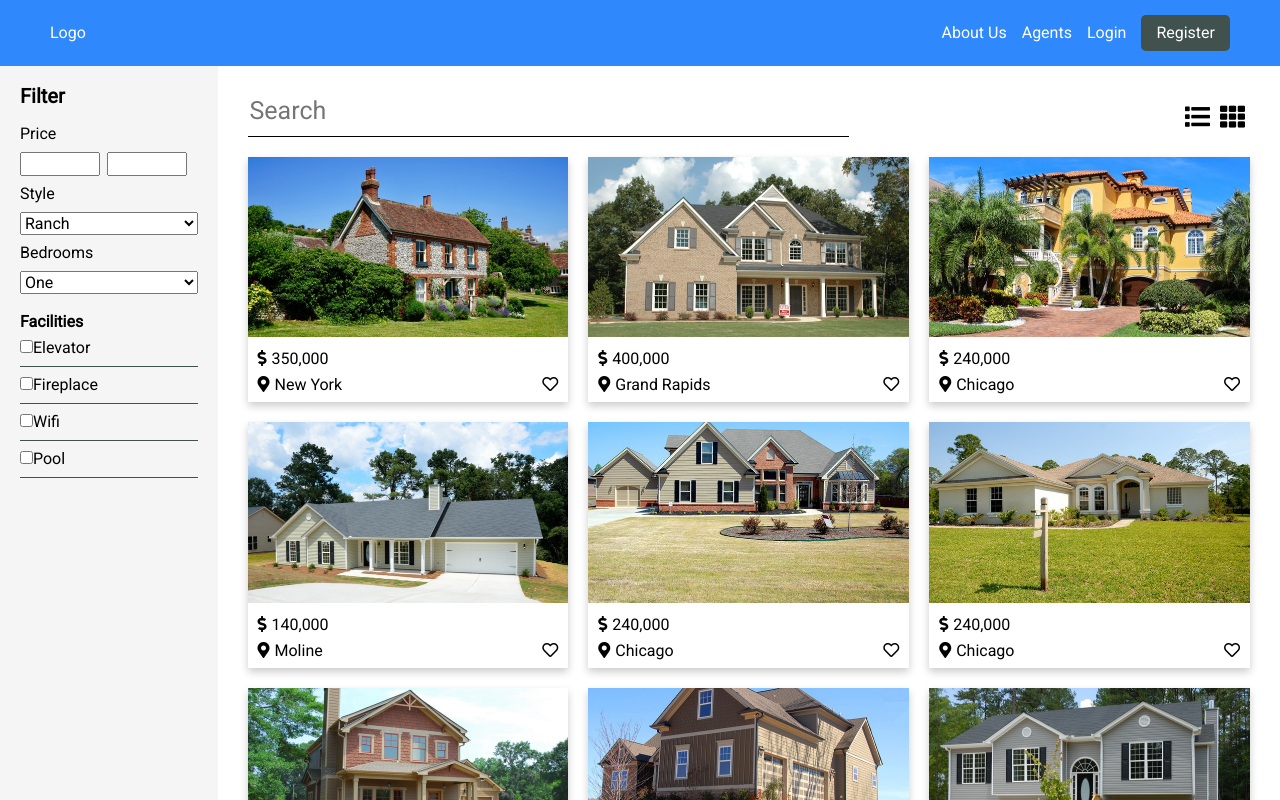
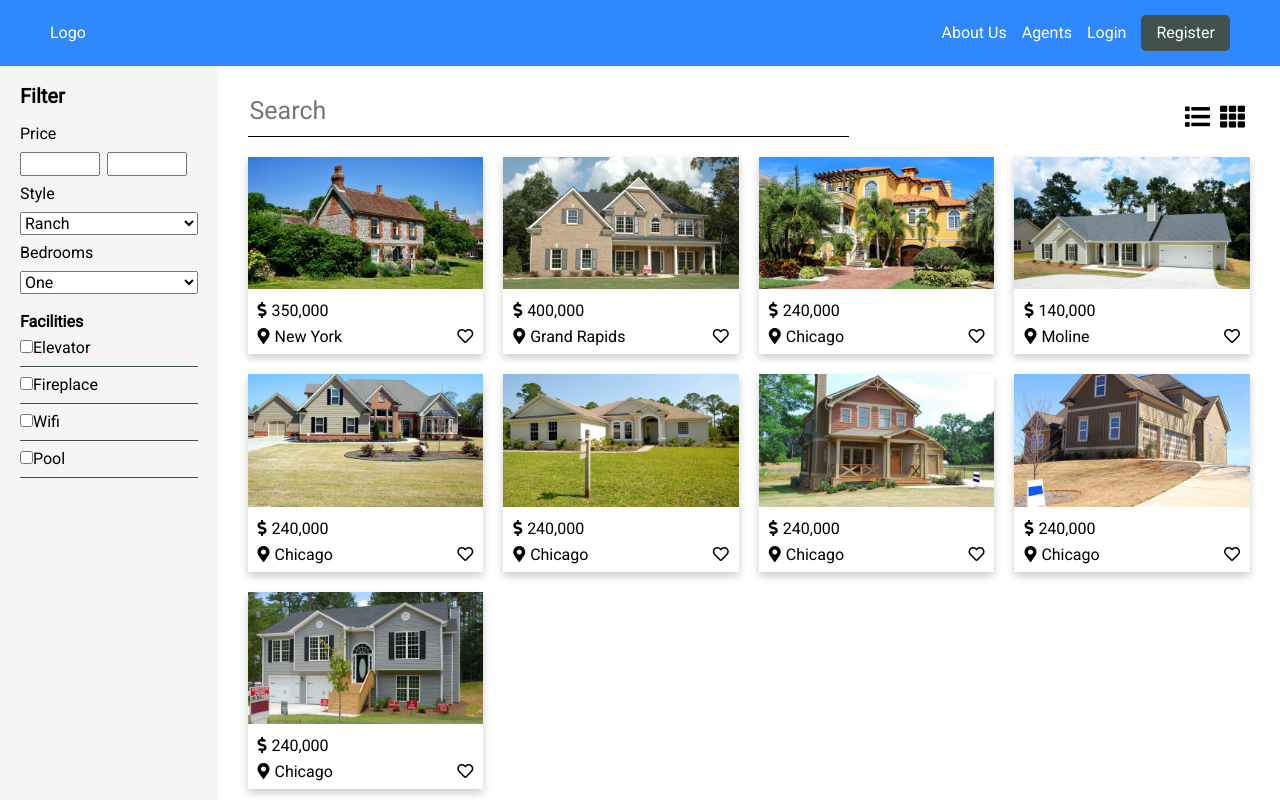
Before and after one commit to bwhite03/Real-Estate, a React (Create React App) app: page / in a window 1280 px wide. Shown: the top 800 px of the page. Built offline with nearby package versions, Linux system fonts and the light colour scheme.

Commit message:
added text filter

```diff
--- a/src/App.js
+++ b/src/App.js
@@ -10,17 +10,46 @@ class App extends Component {
   constructor(props) {
     super();
     this.state = {
-      listings: JSON
+      listings: JSON,
+      filtered: [],
+      bedrooms: "1"
     };
   }
+
+  inputChangeHandler = e => {
+    let keyword = e.target.value.toLowerCase().trim();
+    let filtered = this.state.listings.filter(item => {
+      return item.city.indexOf(keyword) > -1;
+    });
+
+    this.setState({
+      filtered
+    });
+  };
+
+  changeBedrooms = e => {
+    this.setState({
+      bedrooms: e.target.value
+    });
+  };
 
   render() {
     return (
       <div className="App">
         <Header />
         <div className="wrapper">
-          <Filter />
-          <Listing listings={this.state.listings} />
+          <Filter
+            globalState={this.state}
+            changeBedrooms={this.changeBedrooms}
+          />
+          <Listing
+            listings={
+              this.state.filtered.length === 0
+                ? this.state.listings
+                : this.state.filtered
+            }
+            inputChangeHandler={this.inputChangeHandler}
+          />
         </div>
       </div>
     );
--- a/src/components/Filter.js
+++ b/src/components/Filter.js
@@ -1,7 +1,6 @@
-import React, { Component } from "react";
+import React from "react";
 
-class Filter extends Component {
-  render() {
+const Filter = props => {
   return (
     <section id="filter">
       <h2>Filter</h2>
@@ -16,11 +15,14 @@ class Filter extends Component {
         <option value="ranch">Ranch</option>
       </select>
       <label>Bedrooms</label>
-        <select>
-          <option value="one">One</option>
-          <option value="two">Two</option>
-          <option value="three">Three</option>
-          <option value="four">Four</option>
+      <select
+        value={props.globalState.bedrooms}
+        onChange={props.changeBedrooms}
+      >
+        <option value="1">One</option>
+        <option value="2">Two</option>
+        <option value="3">Three</option>
+        <option value="4">Four</option>
       </select>
       <h4>Facilities</h4>
       <label className="facilitie-label">
@@ -41,7 +43,6 @@ class Filter extends Component {
       </label>
     </section>
   );
-  }
-}
+};
 
 export default Filter;
--- a/src/components/Listings.js
+++ b/src/components/Listings.js
@@ -4,7 +4,11 @@ const Listings = props => {
   return (
     <section id="listings">
       <div className="listing-header">
-        <input type="text" placeholder="Search" />
+        <input
+          type="text"
+          placeholder="Search"
+          onChange={props.inputChangeHandler}
+        />
         <div className="icons">
           <i className="fas fa-list" />
           <i className="fas fa-th" />
--- a/src/data.json
+++ b/src/data.json
@@ -1,56 +1,65 @@
 [
   {
     "id": 1,
-    "city": "New York",
+    "city": "new york",
     "price": "350,000",
+    "bedrooms": "3",
     "image": "img/listing1.jpeg"
   },
   {
     "id": 2,
-    "city": "Grand Rapids",
+    "city": "grand rapids",
     "price": "400,000",
+    "bedrooms": "3",
     "image": "img/listing2.jpeg"
   },
   {
     "id": 3,
-    "city": "Chicago",
+    "city": "chicago",
     "price": "240,000",
+    "bedrooms": "4",
     "image": "img/listing3.jpeg"
   },
   {
     "id": 4,
-    "city": "Moline",
+    "city": "moline",
     "price": "140,000",
+    "bedrooms": "1",
     "image": "img/listing4.jpeg"
   },
   {
     "id": 5,
-    "city": "Chicago",
+    "city": "chicago",
     "price": "240,000",
+    "bedrooms": "2",
     "image": "img/listing5.jpeg"
   },
   {
     "id": 6,
-    "city": "Chicago",
+    "city": "chicago",
     "price": "240,000",
+    "bedrooms": "4",
     "image": "img/listing6.jpeg"
   },
   {
     "id": 7,
-    "city": "Chicago",
+    "city": "chicago",
     "price": "240,000",
+    "bedrooms": "1",
     "image": "img/listing7.jpeg"
   },
   {
     "id": 8,
-    "city": "Chicago",
+    "city": "chicago",
     "price": "240,000",
+    "bedrooms": "2",
     "image": "img/listing8.jpeg"
   },
   {
     "id": 9,
-    "city": "Chicago",
+    "city": "chicago",
     "price": "240,000",
+    "bedrooms": "3",
     "image": "img/listing9.jpeg"
   }
 ]
--- a/src/sass/listings.scss
+++ b/src/sass/listings.scss
@@ -28,7 +28,7 @@
 
 .list-items {
   display: grid;
-  grid-template-columns: 1fr 1fr 1fr;
+  grid-template-columns: 1fr 1fr 1fr 1fr;
   grid-gap: 20px;
   padding-top: 20px;
 }
@@ -55,5 +55,8 @@
     .far {
       padding: 5px;
     }
+    span {
+      text-transform: capitalize;
+    }
   }
 }
```
Lines whose indentation alone changed are shown as unchanged.
